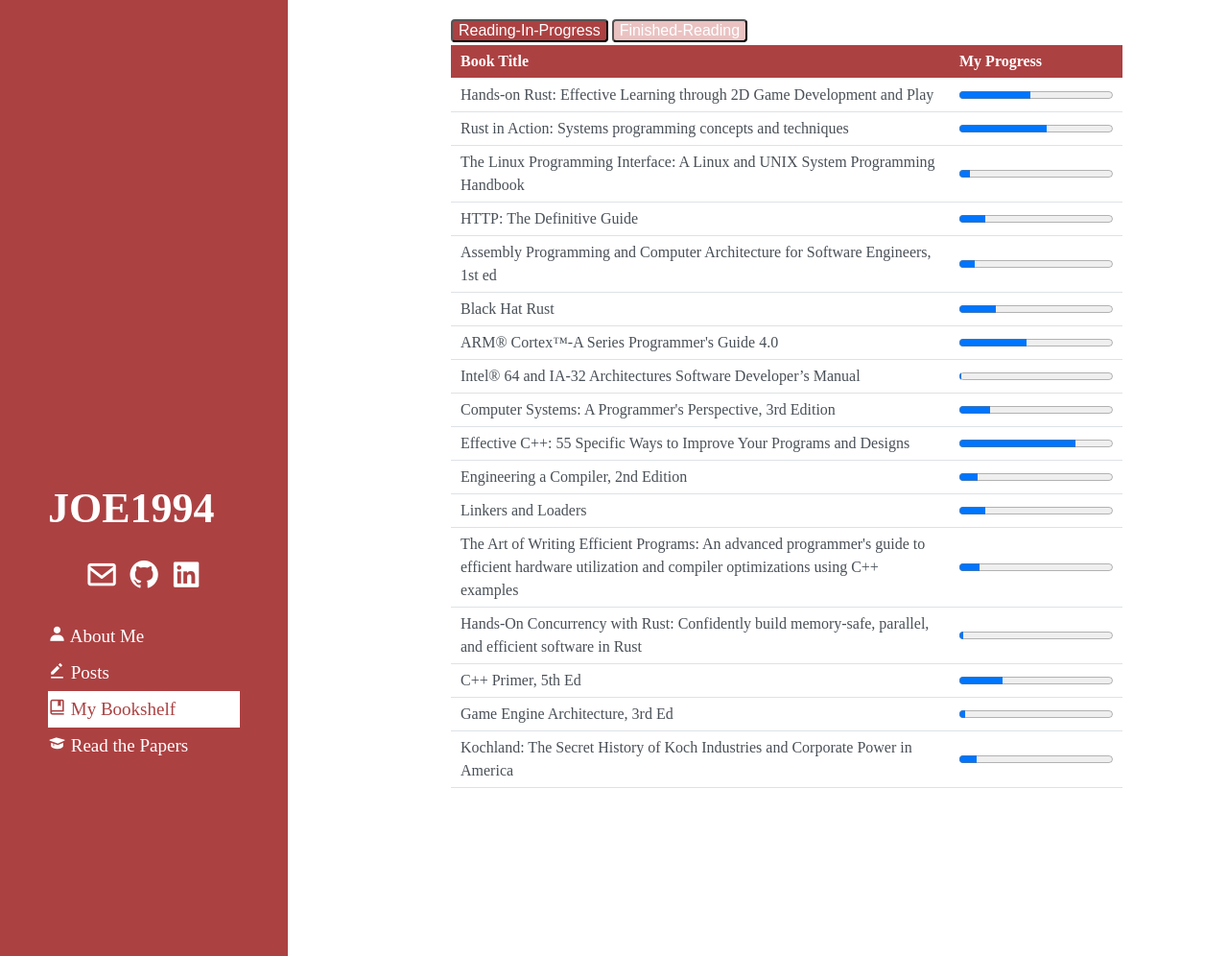
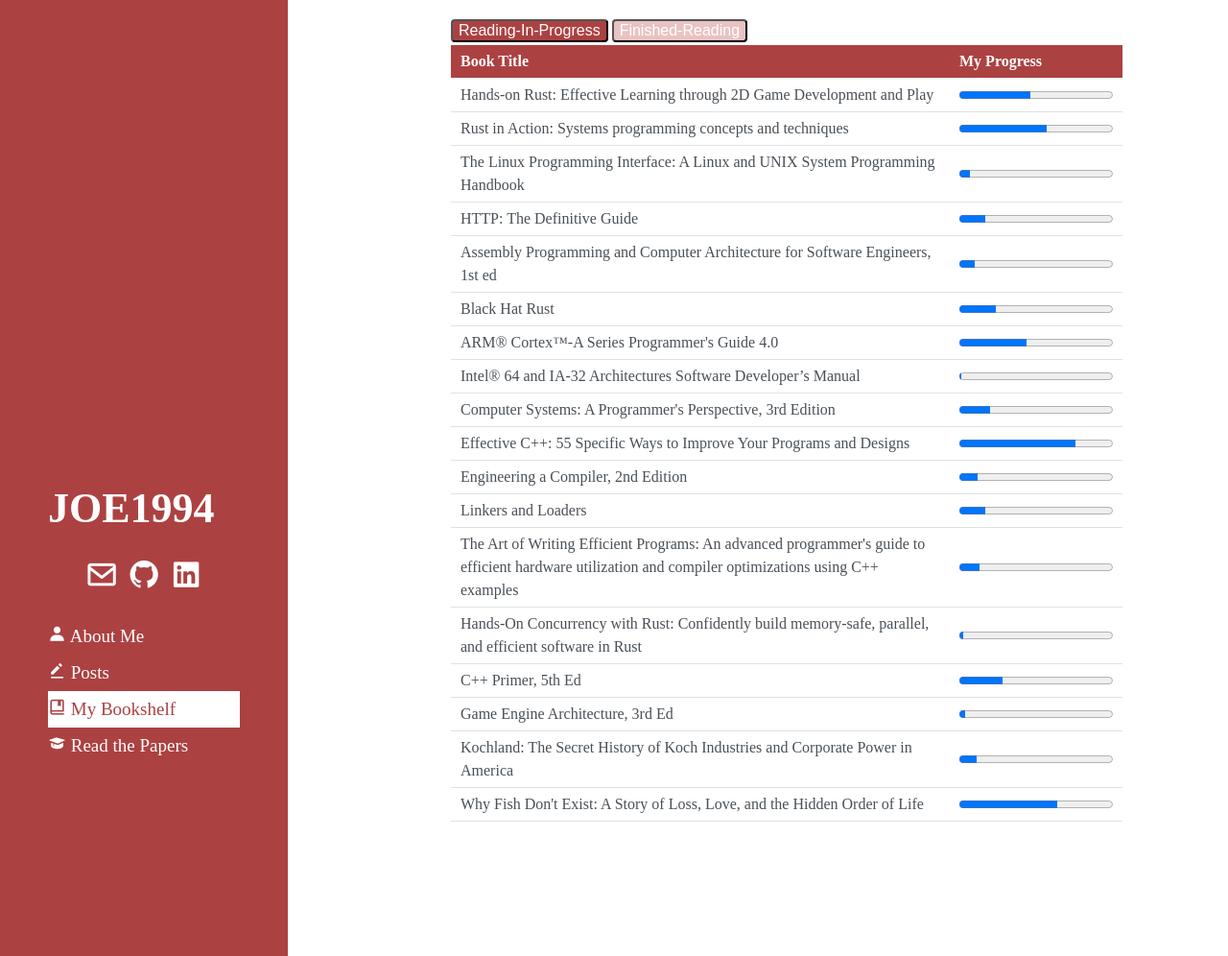
Before and after one commit to JOE1994/JOE1994.github.io, a Jekyll site: the page built from bookshelf.html, in a window 1280 px wide and 996 px high. Shown: the whole window at 96% size. Built offline with Jekyll 4.4.1, drawn with Linux system fonts in a browser that asks for light colours; some web fonts are replaced.

Commit message:
[book] Why Fish Don't Exist

```diff
--- a/_data/bookshelf_still_reading.yml
+++ b/_data/bookshelf_still_reading.yml
@@ -67,3 +67,7 @@
 - name: "Kochland: The Secret History of Koch Industries and Corporate Power in America"
   progress: 80
   tot_pages: 688
+
+- name: "Why Fish Don't Exist: A Story of Loss, Love, and the Hidden Order of Life"
+  progress: 144
+  tot_pages: 225
```
